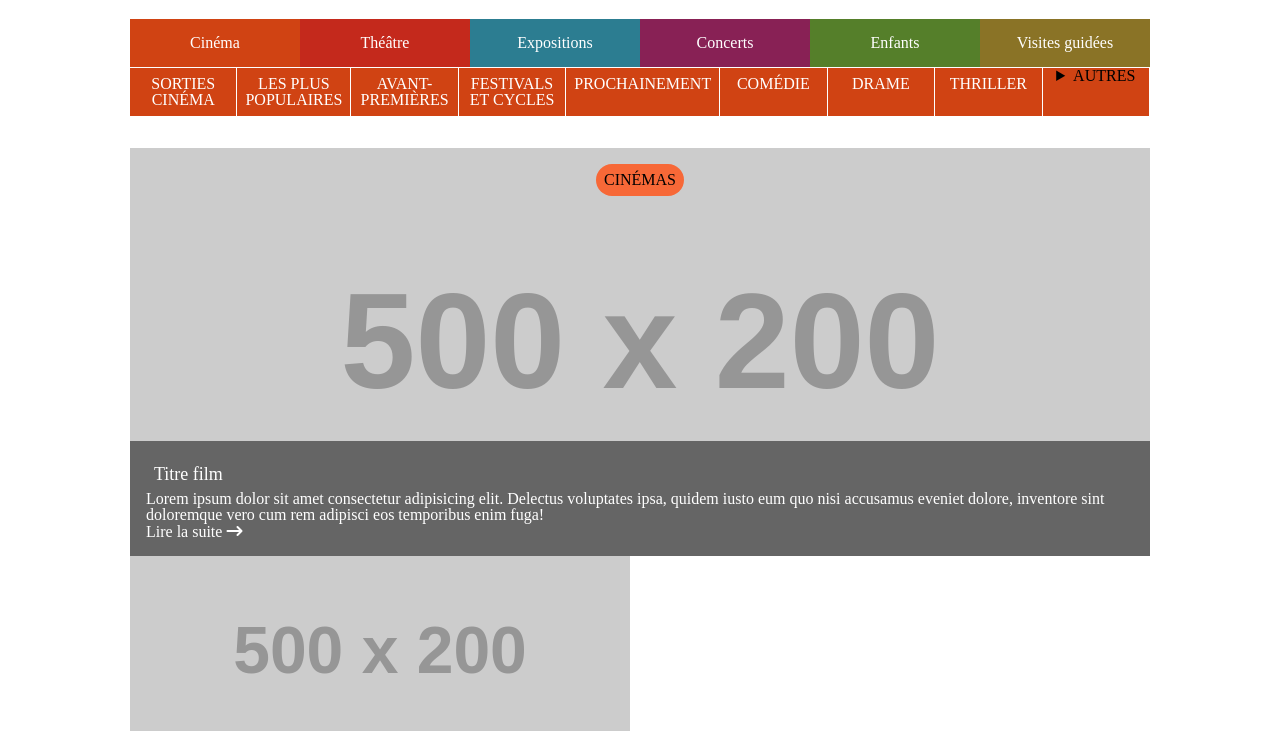
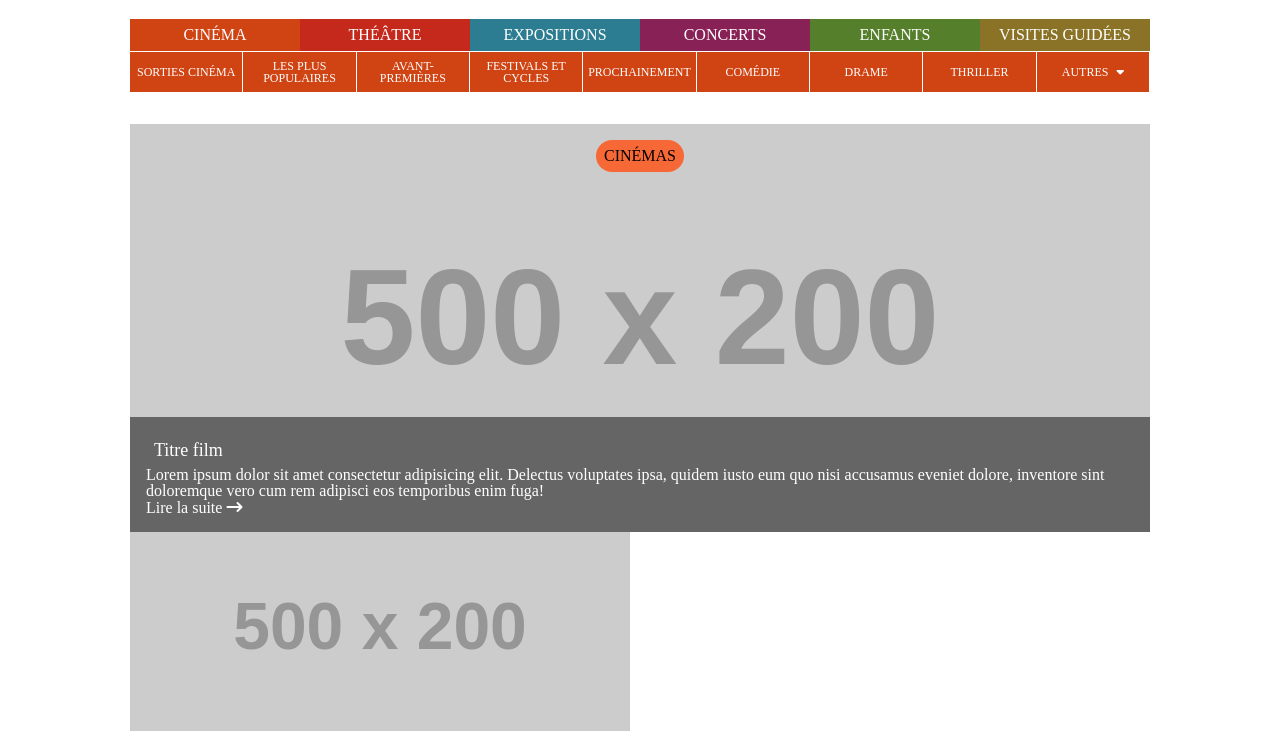
Before and after one commit to RedYro/remise-a-niveau-2026, a plain HTML site: page module-02-css/exercice-02-offi/index.html in a window 1280 px wide. Shown: the part 116-847 px from the top of the page. Drawn offline with Linux system fonts and the light colour scheme; placeholder pictures from the web are drawn by us.

Commit message:
Module 2 CSS : mise à jour exercice 2

```diff
--- a/module-02-css/exercice-02-offi/index.html
+++ b/module-02-css/exercice-02-offi/index.html
@@ -99,7 +99,7 @@
                     <!-- Sous-menu -->
                     <li class="sous-menu-autres-header">
                         <details>
-                            <summary>Autres</summary>
+                            <summary>Autres <i class="fa-solid fa-caret-down" aria-hidden="true"></i></summary>
                             <ul>
                                 <li><a href="#">Animation</a></li>
                                 <li><a href="#">Horreur</a></li>
--- a/module-02-css/exercice-02-offi/style.css
+++ b/module-02-css/exercice-02-offi/style.css
@@ -75,6 +75,7 @@ img{
     --color-rouge-bordeaux: rgb(196, 41, 28);
     --color-pourpre: rgb(136, 33, 85);
     /* Les mesures pour la taille */
+    --espace-xxs: 0.25rem;
     --espace-xs: 0.5rem;
     --espace-s: 1rem;
     --espace-m: 1.5rem;
@@ -85,7 +86,11 @@ img{
     --largeur-burger: min(80vw, 23rem);
     /* Largeur du site */
     --largeur-site: 1020px;
-
+    /* Taille de la police */
+    --font-size-xs : 0.75rem;
+    --font-size-s : 0.875rem;
+    --font-size-base : 1rem;
+    --font-size-l : 1.125rem;
 }
 
 /* Mobile first */
@@ -373,8 +378,6 @@ main{
     font-size: large;
 }
 
-/* TODO 3.3 : @media ordinateur à partir de 1024px : recherche (mobile masquée, .search-bar visible, bouton d'envoi), trois lignes du header avec le sous-menu, renommer .carte-cadeau */
-
 @media only screen and (min-width: 1024px) {
     /* Header pour Desktop */
 
@@ -387,7 +390,6 @@ main{
 
     .search-bar form{
         display: flex;
-        background-color: var(--color-bleu-roi);
         padding: var(--espace-s);
     }
 
@@ -421,13 +423,9 @@ main{
         display: block;
         color: var(--color-white);
         text-decoration: none;
-        /* TODO : Revoir la taille de la police */
-        /* text-transform: uppercase; */
+        text-transform: uppercase;
+        font-size: var(--font-size-base);
         font-weight: 400;
-        padding: var(--espace-xs);
-    }
-
-    .menu-principal-bis li{
         padding: var(--espace-xs);
     }
 
@@ -461,15 +459,16 @@ main{
 
     .menu-secondaire > ul{
         display: grid;
-        grid-template-columns: repeat(9, 1fr);
+        grid-template-columns: repeat(9, minmax(0, 1fr));
         text-align: center;
         text-transform: uppercase;
-        /* TODO : revoir taille de la police */
-        /* font-size: var(--espace-s); */
+        font-size: var(--font-size-xs);
+        font-weight: 400;
         margin-bottom: var(--espace-l);
     }
 
     .menu-secondaire > ul > li{
+        display: flex;
         background-color: var(--color-orange-darker);
         border-top: 1px solid var(--color-white);
         border-right: 1px solid var(--color-white);
@@ -478,16 +477,59 @@ main{
     /* Style pour les liens du menu secondaire en mode desktop */
 
     .menu-secondaire > ul > li > a{
+        display: flex;
+        align-items: center;
+        justify-content: center;
+        flex-grow: 1;
+        color: var(--color-white);
+        text-decoration: none;
+        padding: var(--espace-xs) var(--espace-xxs);
+    }
+
+    /* Bouton "Autres" : repère pour le sous-menu et texte centré */
+
+    .sous-menu-autres-header{
+        position: relative;
+    }
+
+    .sous-menu-autres-header details{
+        display: flex;
+        flex-grow: 1;
+    }
+
+    .sous-menu-autres-header summary{
+        display: flex;
+        align-items: center;
+        justify-content: center;
+        gap: var(--espace-xs);
+        flex-grow: 1;
+        color: var(--color-white);
+        padding: var(--espace-xs);
+        list-style: none;
+        cursor: pointer;
+    }
+
+    /* Style pour le sous-menu "Autres" */
+
+    .sous-menu-autres-header ul{
+        position: absolute;
+        top: 100%;
+        left: 0;
+        right: 0;
+        z-index: 5;
+    }
+
+    .sous-menu-autres-header ul > li{
+        background-color: var(--color-orange-darker);
+        border-top: 1px solid var(--color-white);
+        border-right: 1px solid var(--color-white);
+    }
+
+    .sous-menu-autres-header ul > li > a{
         display: block;
         color: var(--color-white);
         text-decoration: none;
-        font-weight: 400;
-        padding: var(--espace-xs);
-    }
-
-    .menu-secondaire > summary{
-        color: var(--color-white);
-        background-color: var(--color-orange-darker);
+        padding: var(--espace-s);
     }
 
     .logo-img{
```
